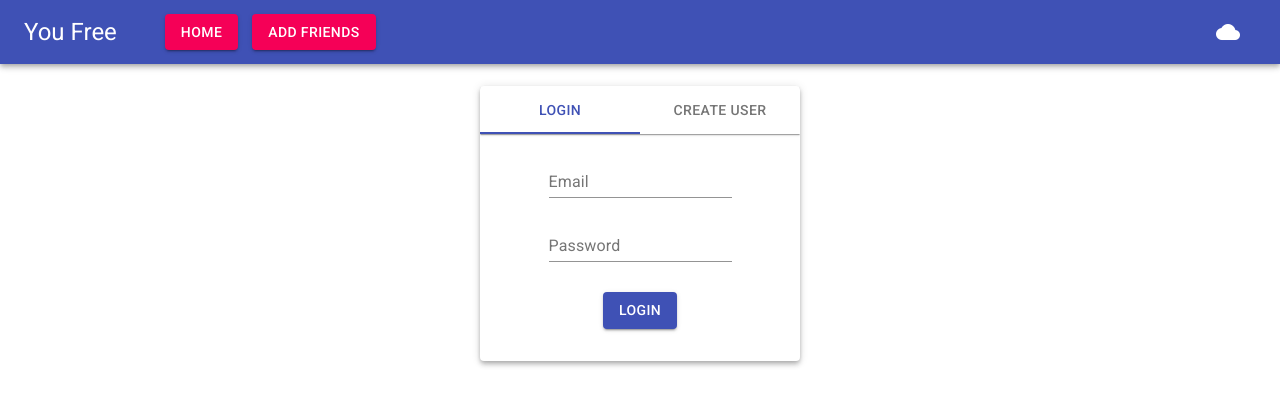
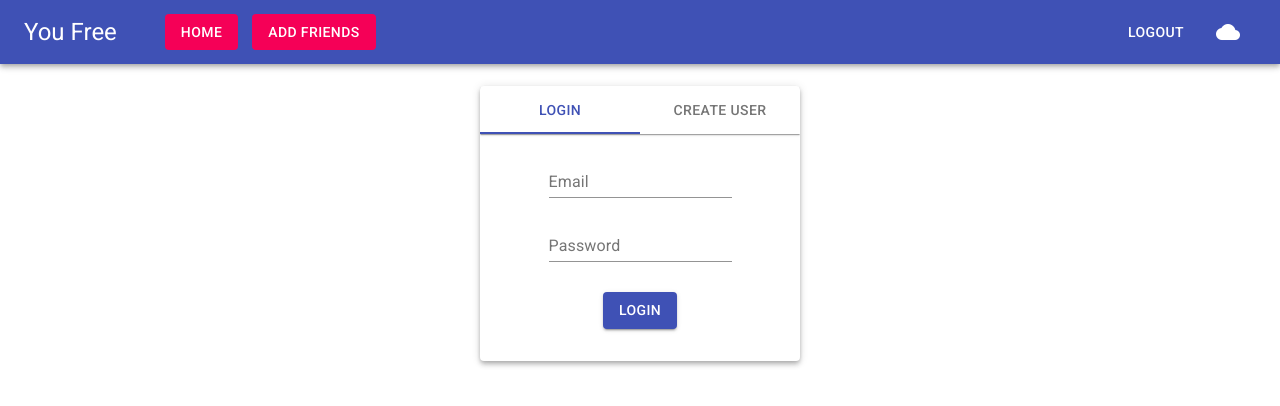
Before and after one commit to nate12345678/YouFree, a React (Create React App) app in the folder electron/: page / in a window 1280 px wide. Shown: the top 406 px of the page. Built offline with nearby package versions, Linux system fonts and the light colour scheme.

Commit message:
Added logout button

```diff
--- a/electron/src/components/App.js
+++ b/electron/src/components/App.js
@@ -90,6 +90,13 @@ class App extends React.Component {
 
 			user = loginReq.data;
 			token = loginReq.headers.token;
+
+			localStorage.setItem('token', token);
+			localStorage.setItem('userId', user.id);
+			this.setState({
+				token: token,
+				userId: user.id
+			});
 			console.log('Logged in');
 		} catch (error) {
 			if (error.response !== undefined) {
@@ -102,17 +109,37 @@ class App extends React.Component {
 			console.log('An unknown error has occurred');
 			// TODO: pop up with error message
 			// TODO: indicate user was created but couldn't log in
-			return;
 		}
+	};
 
-		localStorage.setItem('token', token);
-		localStorage.setItem('userId', user.id);
 
-		this.setState(() => ({
-			token: token,
-			userId: user.id
-		}));
-	};
+	logout = async () => {
+		try {
+			const logoutResponse = await youfree.get('/logout', {
+				headers: {
+					token: this.state.token
+				}
+			});
+
+			localStorage.clear();
+			this.setState({
+				token: null,
+				userId: null
+			})
+			console.log('Logged out');
+		} catch (error) {
+			if (error.response !== undefined) {
+				console.log(error.response);
+				// TODO: pop up with error message
+				// TODO: indicate user was created but couldn't log in
+				return;
+			}
+
+			console.log('An unknown error has occurred');
+			// TODO: pop up with error message
+			// TODO: indicate user was created but couldn't log in
+		}
+	}
 
 
 	addInterval = async (dayOfWeek, startMin, endMin) => {
@@ -258,7 +285,7 @@ class App extends React.Component {
 
 		return (
 			<Router>
-				<Header />
+				<Header logout={this.logout} />
 				<div id="content">
 					{content}
 				</div>
--- a/electron/src/components/Header.js
+++ b/electron/src/components/Header.js
@@ -12,7 +12,6 @@ import {
 function Header(props) {
 
 	const history = useHistory();
-
 
 	function invertTheme() {
 		const body = document.body;
@@ -29,8 +28,9 @@ function Header(props) {
 		<AppBar id="appBar" position="sticky">
 			<Toolbar>
 				<Typography id="home" variant="h5" color="inherit">You Free</Typography>
-				<Button id="tab-home" variant="contained" color="secondary" onClick={() => history.push('/')}>Home</Button>
-				<Button id="tab-search" variant="contained" color="secondary" onClick={() => history.push('/search')}>Add Friends</Button>
+				<Button id="tab-home" variant="contained" color="secondary" onClick={() => history.push('/')} disableElevation>Home</Button>
+				<Button id="tab-search" variant="contained" color="secondary" onClick={() => history.push('/search')} disableElevation>Add Friends</Button>
+				<Button id="logout-button" variant="text" color="inherit" onClick={props.logout} disableElevation>Logout</Button>
 				<Icon id="lightModeIcon" color="inherit" onClick={invertTheme}>cloud</Icon>
 			</Toolbar>
 		</AppBar>
--- a/electron/src/css/Header.css
+++ b/electron/src/css/Header.css
@@ -11,14 +11,19 @@
 	margin-right: 2em;
 }
 
+#tab-search {
+	margin-left: 1em;
+}
+
+#logout-button {
+	margin-left: auto;
+	/*color: var(--text);*/
+}
+
 #lightModeIcon {
-	margin-left: auto;
+	margin-left: 1em;
 }
 
 #lightModeIcon:hover {
 	cursor: pointer;
 }
-
-#tab-search {
-	margin-left: 1em;
-}
```
